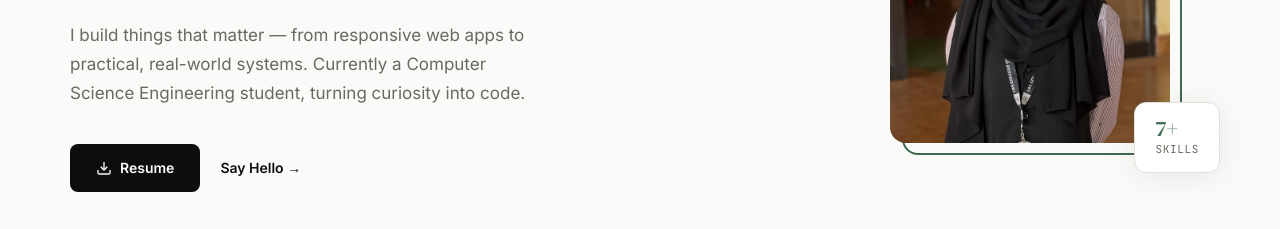
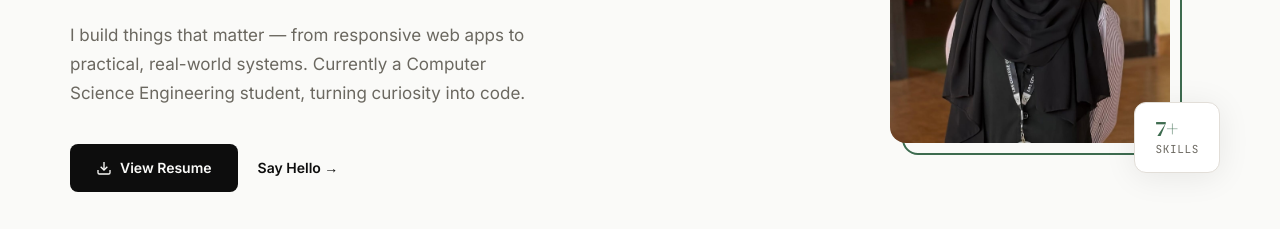
Before and after one commit to hawwarafiya/hawwa-rafiya-portfolio, a plain HTML site: page index.html in a window 1280 px wide. Shown: the part 386-615 px from the top of the page. Drawn offline with Linux system fonts and the light colour scheme.

Commit message:
Open resume in new tab instead of force download and change resume button to view

```diff
--- a/index.html
+++ b/index.html
@@ -55,14 +55,14 @@
                     Currently a Computer Science Engineering student, turning curiosity into code.
                 </p>
                 <div class="hero-buttons">
-                    <a href="hawwaRafiyaResume.pdf" class="btn-primary" download>
+                    <a href="hawwaRafiyaResume.pdf" class="btn-primary" target="_blank">
                         <svg width="16" height="16" viewBox="0 0 24 24" fill="none" stroke="currentColor"
                             stroke-width="2">
                             <path d="M21 15v4a2 2 0 0 1-2 2H5a2 2 0 0 1-2-2v-4" />
                             <polyline points="7 10 12 15 17 10" />
                             <line x1="12" y1="15" x2="12" y2="3" />
                         </svg>
-                        Resume
+                        View Resume
                     </a>
                     <a href="#contact" class="btn-ghost">Say Hello →</a>
                 </div>
```
